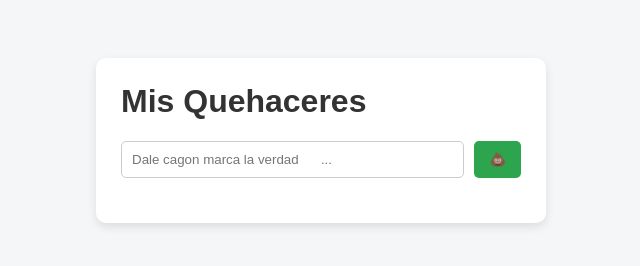
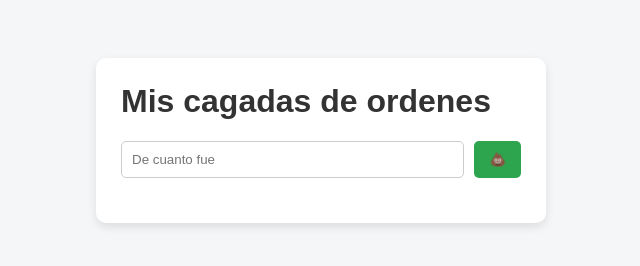
Before and after one commit to miguelalvarado1512usa-blip/tareavcv, a plain HTML site: page index.html in a window 1280 px wide. Shown: the whole page, without its empty margins (319-959 px from the left). Drawn offline with Linux system fonts and the light colour scheme.

Commit message:
Revise HTML title and header content
Updated the title and header text for clarity.

```diff
--- a/index.html
+++ b/index.html
@@ -8,10 +8,9 @@
 </head>
 <body>
   <div class="container">
-    <h1>Mis Quehaceres</h1>
+    <h1>Mis cagadas de ordenes</h1>
     <div class="input-container">
-      <input type="text" id="taskInput" placeholder="Dale cagon marca la verdad
-      ...">
+      <input type="text" id="taskInput" placeholder="De cuanto fue ">
       <button id="addBtn">💩</button>
     </div>
     <ul id="taskList"></ul>
```
